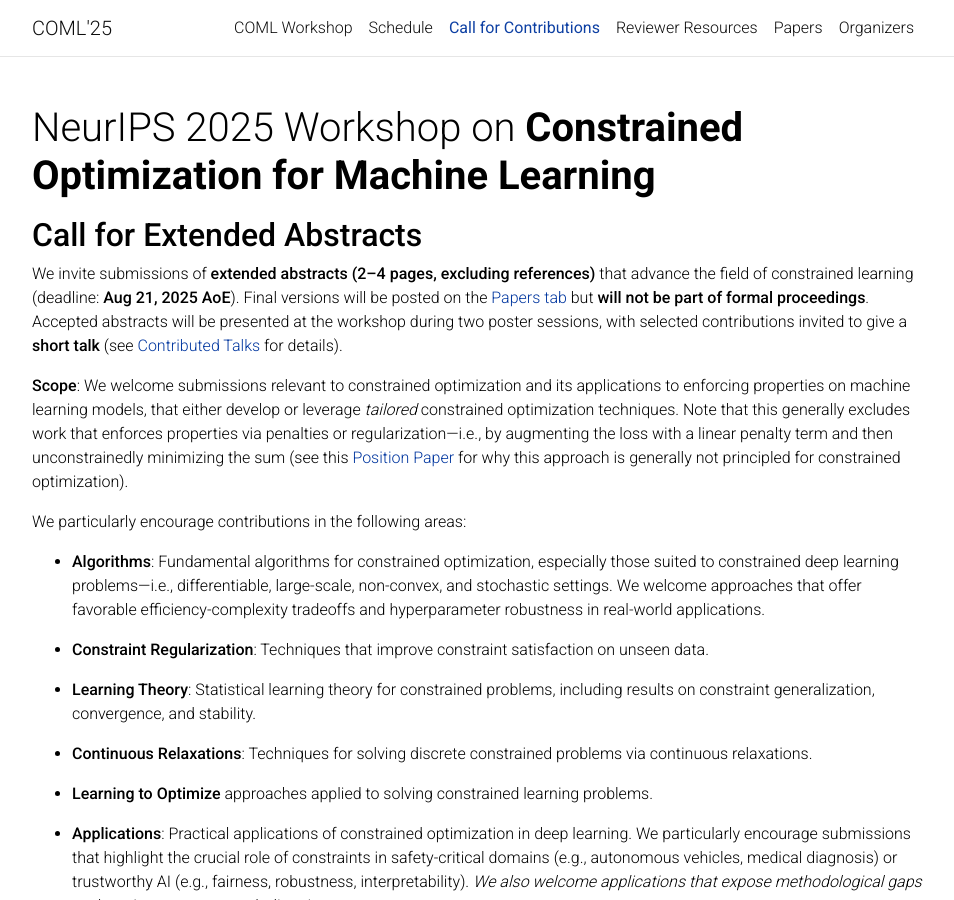
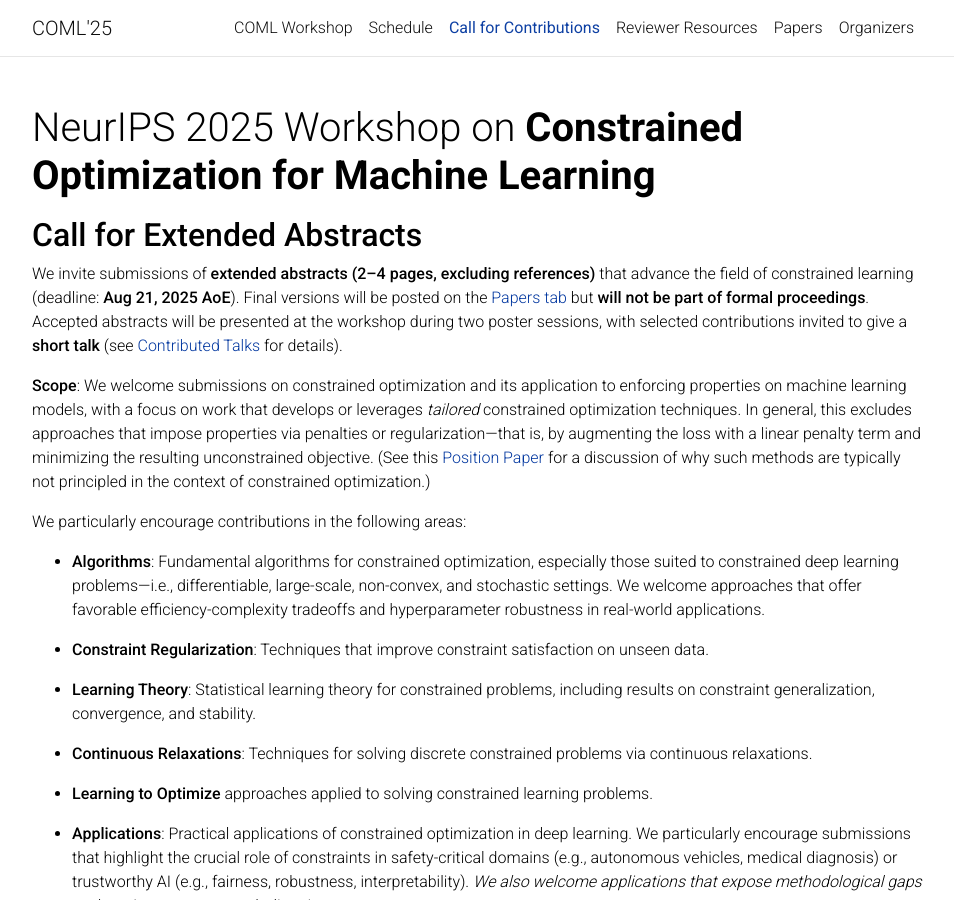
Before and after one commit to constrained-opt-ml/constrained-opt-ml.github.io, a Jekyll site: the page built from _pages/submissions.md, in a window 1280 px wide and 900 px high. Shown: the whole window, without its empty margins (163-1117 px from the left). Built offline with Jekyll 4.4.1, drawn with Linux system fonts in a browser that asks for light colours; comment, search, counter and statistics services are not loaded; a style sheet for code colours, icons or effects is not loaded.

Commit message:
Enhanced phrasing

```diff
--- a/_pages/submissions.md
+++ b/_pages/submissions.md
@@ -13,7 +13,7 @@ We invite submissions of **extended abstracts (2–4 pages, excluding references
 Final versions will be posted on the [Papers tab](/papers) but **will not be part of formal proceedings**.
 Accepted abstracts will be presented at the workshop during two poster sessions, with selected contributions invited to give a **short talk** (see [Contributed Talks](#contributed-talks) for details).
 
-**Scope**: We welcome submissions relevant to constrained optimization and its applications to enforcing properties on machine learning models, that either develop or leverage *tailored* constrained optimization techniques. Note that this generally excludes work that enforces properties via penalties or regularization—i.e., by augmenting the loss with a linear penalty term and then unconstrainedly minimizing the sum (see this [Position Paper](https://arxiv.org/abs/2505.20628) for why this approach is generally not principled for constrained optimization).
+**Scope**: We welcome submissions on constrained optimization and its application to enforcing properties on machine learning models, with a focus on work that develops or leverages *tailored* constrained optimization techniques. In general, this excludes approaches that impose properties via penalties or regularization—that is, by augmenting the loss with a linear penalty term and minimizing the resulting unconstrained objective. (See this [Position Paper](https://arxiv.org/abs/2505.20628) for a discussion of why such methods are typically not principled in the context of constrained optimization.)
 
 We particularly encourage contributions in the following areas:
 
```
Also changed, not shown: _pages/reviewers.md (+10 -14 lines).
